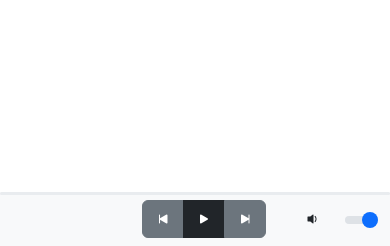
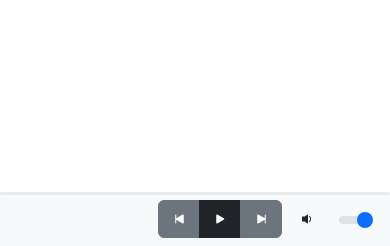
Before and after one commit to joyfuI/dj_dj_pump_this_party, a Flask app: page / in a window 390 px wide. Shown: the part 598-844 px from the top of the page. Run offline with Flask 2, Linux system fonts and the light colour scheme; some libraries are stand-ins or nearby versions.

Commit message:
디자인 수정

```diff
--- a/lib/youtube_music.py
+++ b/lib/youtube_music.py
@@ -13,7 +13,6 @@ def _convert_data(item: dict[str, Any]) -> dict[str, Any]:
         "url": f"https://www.youtube.com/watch?v={item['videoId']}",
         "title": f'{item["title"]} - {artist}',
         "thumbnail": item["thumbnails"][-1]["url"],
-        "duration": item["duration_seconds"],
     }
 
 
--- a/static/home.js
+++ b/static/home.js
@@ -77,7 +77,7 @@ class HomeController extends Stimulus.Controller {
     <div class="col-md-2">
       <img class="img-fluid rounded-start" src="${item.thumbnail}">
     </div>
-    <div class="col-md-7">
+    <div class="col-md-7 align-self-center">
       <div class="card-body">
         <h5 class="card-title ${item.id === current ? 'fw-bolder' : ''}">
           <a href="${item.url}" target="_blank" rel="noreferrer">${
@@ -166,25 +166,18 @@ class HomeController extends Stimulus.Controller {
     const html = result.map(
       (item) => `<div class="card">
   <div class="row g-0">
-    <div class="col-md-2">
+    <div class="col-2">
       <img class="img-fluid rounded-start" src="${item.thumbnail}">
     </div>
-    <div class="col-md-8">
+    <div class="col-8 align-self-center">
       <div class="card-body">
-        <h6 class="card-title">
-          <a href="${item.url}" target="_blank" rel="noreferrer">${
-        item.title
-      }</a>
+        <h6 class="card-title m-0">
+          <a href="${item.url}" target="_blank" rel="noreferrer">${item.title}</a>
         </h6>
-        <p class="card-text">
-          <small class="text-muted">${secondToString(item.duration)}</small>
-        </p>
       </div>
     </div>
-    <div class="col-md-2 p-3 align-self-center text-end">
-      <button class="btn btn-primary" type="button" data-action="click->home#postSearchItem" data-bs-dismiss="modal" data-url="${
-        item.url
-      }">
+    <div class="col-auto px-3 align-self-center text-end">
+      <button class="btn btn-primary" type="button" data-action="click->home#postSearchItem" data-bs-dismiss="modal" data-url="${item.url}">
         <i class="bi bi-plus"></i>
       </button>
     </div>
--- a/templates/home.jinja
+++ b/templates/home.jinja
@@ -54,7 +54,7 @@
           </div>
         </div>
 
-        <div class="col-3 ms-auto">
+        <div class="col-3 ms-sm-auto">
           <div class="row">
             <label class="col-auto col-form-label" for="volume">
               <i class="bi bi-volume-down-fill"></i>
```
